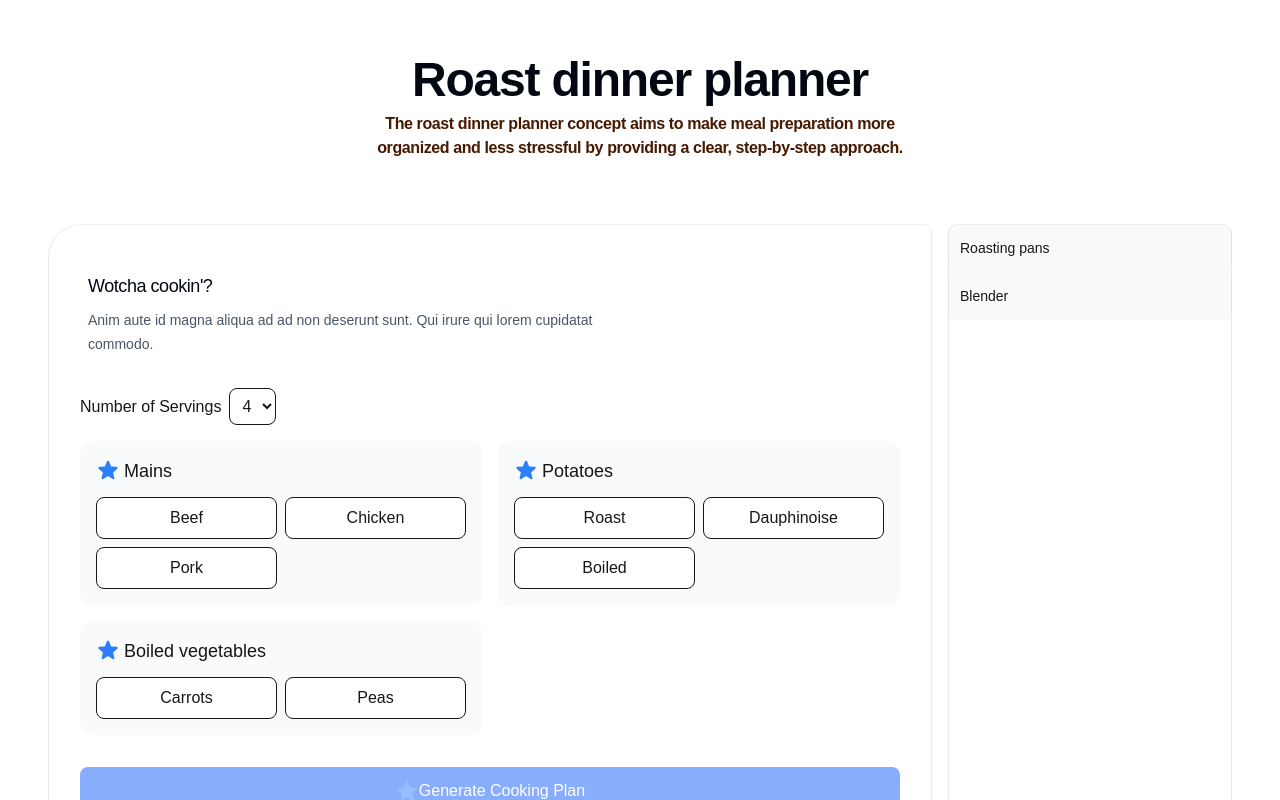
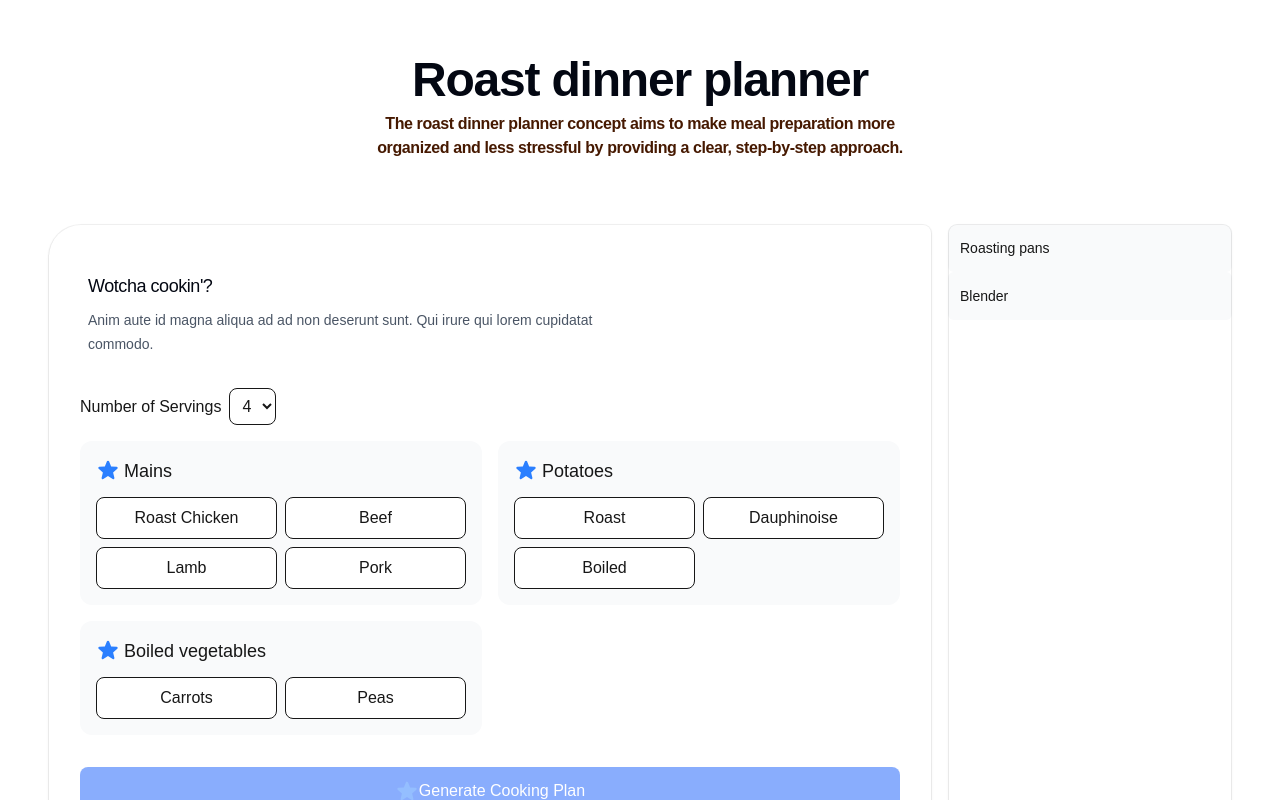
Before and after one commit to EmilyChristy/base-app, a Next.js app: page /planner in a window 1280 px wide. Built offline with nearby package versions, Linux system fonts and the light colour scheme.

Commit message:
Added sorting on total time

```diff
--- a/src/components/RoastDinnerPlanner.tsx
+++ b/src/components/RoastDinnerPlanner.tsx
@@ -28,24 +28,67 @@ interface CookingItem {
   prepTime: number;
   cookingTime: number;
   restingTime: number;
-  totalTime?: number;
+  readonly totalTime: number; // Mark as readonly since it will be calculated
 }
+
+// Create a class that implements this interface
+class CookingItemImpl implements CookingItem {
+  id: number;
+  name: string;
+  prepTime: number;
+  cookingTime: number;
+  restingTime: number;
+  totalTime: number;
+
+  constructor(data: CookingItem) {
+    this.id = data.id;
+    this.name = data.name;
+    this.prepTime = data.prepTime;
+    this.cookingTime = data.cookingTime;
+    this.restingTime = data.restingTime;
+    this.totalTime = data.totalTime;
+  }
+
+  // Define a getter for totalTime
+  // get totalTime(): number {
+  //   return this.prepTime + this.cookingTime + this.restingTime;
+  // }
+}
+
+// ----
 
 interface CookingItemSelected extends CookingItem {
   type?: ItemType;
 }
 
+// Implementation for the selected item
+class CookingItemSelectedImpl
+  extends CookingItemImpl
+  implements CookingItemSelected
+{
+  type?: ItemType;
+
+  constructor(data: CookingItemSelected) {
+    super(data);
+    this.type = data.type;
+  }
+}
+
+// ---
+
 interface CookingGroup {
   type: ItemType;
   name: string;
-  items: CookingItem[];
+  items: CookingItemImpl[];
 }
 
 export default function RoastDinnerPlanner() {
-  const [selectedItems, setSelectedItems] = useState<CookingItemSelected[]>([]);
+  const [selectedItems, setSelectedItems] = useState<CookingItemSelectedImpl[]>(
+    []
+  );
   const [servings, setServings] = useState<number>(4);
   const [generatedPlan, setGeneratedPlan] = useState<
-    CookingItemSelected[] | null
+    CookingItemSelectedImpl[] | null
   >(null);
 
   const roastItemsGrouped: CookingGroup[] = [
@@ -53,74 +96,90 @@ export default function RoastDinnerPlanner() {
       type: ItemType.Main,
       name: "Mains",
       items: [
-        {
+        new CookingItemImpl({
           id: 1,
+          name: "Roast Chicken",
+          prepTime: 15,
+          cookingTime: 60,
+          restingTime: 10,
+          totalTime: 120,
+        }),
+        new CookingItemImpl({
+          id: 2,
           name: "Beef",
           prepTime: 10,
           cookingTime: 120,
           restingTime: 30,
-        },
-        {
-          id: 2,
-          name: "Chicken",
+          totalTime: 120,
+        }),
+        new CookingItemImpl({
+          id: 3,
+          name: "Lamb",
           prepTime: 15,
           cookingTime: 90,
           restingTime: 30,
-        },
-        {
-          id: 3,
+          totalTime: 20,
+        }),
+        new CookingItemImpl({
+          id: 4,
           name: "Pork",
           prepTime: 10,
           cookingTime: 120,
           restingTime: 20,
-        },
+          totalTime: 12,
+        }),
       ],
     },
     {
       type: ItemType.Potatoes,
       name: "Potatoes",
       items: [
-        {
+        new CookingItemImpl({
           id: 4,
           name: "Roast",
           prepTime: 5,
           cookingTime: 60,
           restingTime: 0,
-        },
-        {
+          totalTime: 52,
+        }),
+        new CookingItemImpl({
           id: 5,
           name: "Dauphinoise",
           prepTime: 15,
           cookingTime: 60,
           restingTime: 0,
-        },
-        {
+          totalTime: 26,
+        }),
+        new CookingItemImpl({
           id: 6,
           name: "Boiled",
           prepTime: 5,
           cookingTime: 25,
           restingTime: 0,
-        },
+          totalTime: 19,
+        }),
       ],
     },
     {
       type: ItemType.Vegetables,
       name: "Boiled vegetables",
       items: [
-        {
+        new CookingItemImpl({
           id: 7,
           name: "Carrots",
           prepTime: 5,
           cookingTime: 15,
           restingTime: 0,
-        },
-        {
+          totalTime: 7,
+        }),
+        new CookingItemImpl({
           id: 8,
           name: "Peas",
           prepTime: 1,
           cookingTime: 10,
           restingTime: 0,
-        },
+          totalTime: 16,
+        }),
       ],
     },
   ];
@@ -137,7 +196,7 @@ export default function RoastDinnerPlanner() {
 
     if (doesAlreadyExist == undefined) {
       //add type
-      const selected_item: CookingItemSelected = {
+      const selected_item: CookingItemSelectedImpl = {
         ...item,
         type: type,
       };
@@ -151,8 +210,11 @@ export default function RoastDinnerPlanner() {
   // generate the step by step plan
   const generatePlan = () => {
     // Get the list of selected items and sort them by their total time
-    // debugger;
-    const plan = selectedItems.sort();
+    debugger;
+    const plan = selectedItems.sort(
+      (a: CookingItemSelectedImpl, b: CookingItemSelectedImpl) =>
+        a.totalTime - b.totalTime
+    );
 
     setGeneratedPlan(plan);
   };
@@ -227,15 +289,23 @@ export default function RoastDinnerPlanner() {
               <StarIcon className="size-6 text-blue-500" />
               Cooking Timeline
             </h2>
+
             <div className="space-y-3">
               {generatedPlan.map((step, index) => (
                 <div key={index} className="bg-white p-4 rounded-lg shadow-sm">
+                  <h2>
+                    {step.name} ({step.type}) - total time {step.totalTime} mins
+                  </h2>
                   <p className="font-semibold text-blue-600">
-                    {step.cookingTime} minutes
+                    Prep time :{step.prepTime} minutes
                   </p>
-                  <p>
-                    {step.type} - {step.name}
+                  <p className="font-semibold text-blue-600">
+                    Cooking time :{step.cookingTime} minutes
                   </p>
+                  <p className="font-semibold text-blue-600">
+                    Resting time :{step.restingTime} minutes
+                  </p>
+
                   <p>No description yet</p>
                 </div>
               ))}
```
